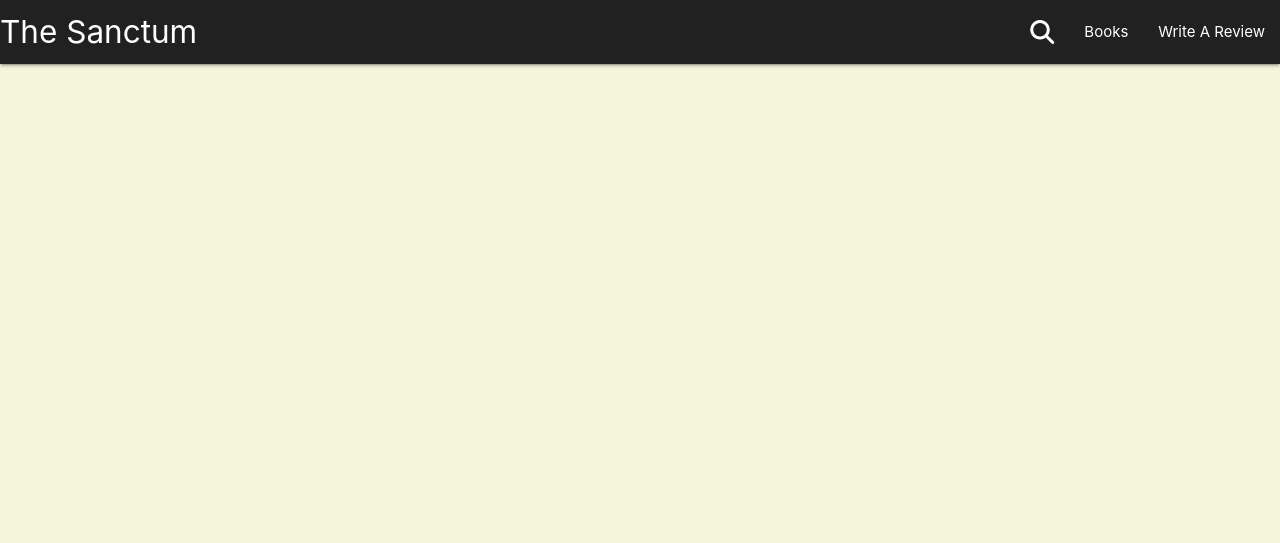
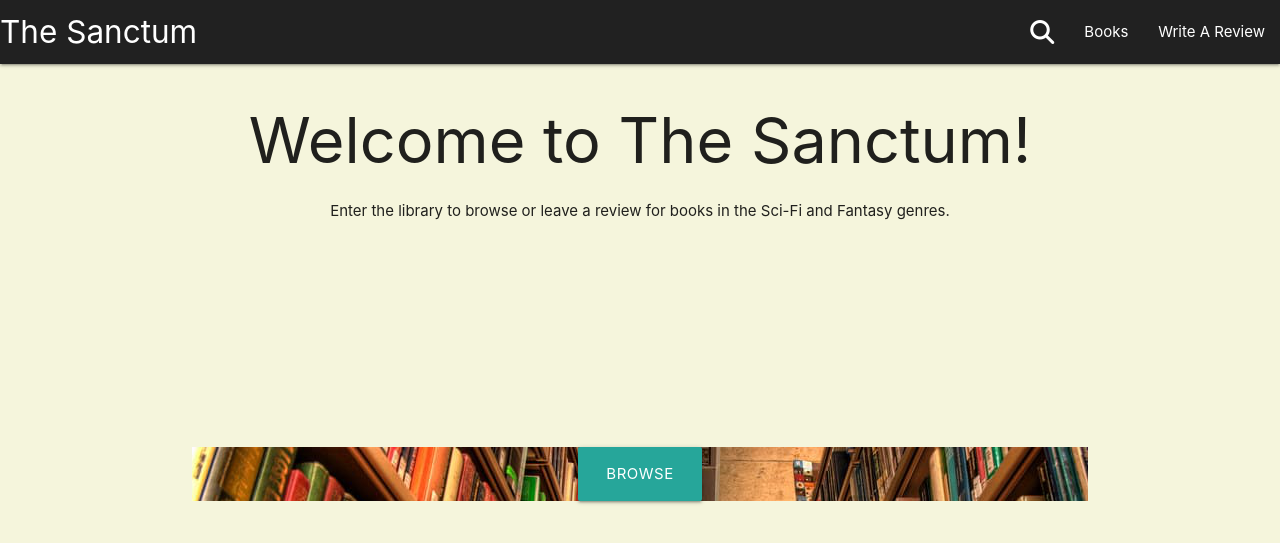
Before and after one commit to Charlie-Walsh/milestone-3, a Flask app: page / in a window 1280 px wide. Shown: the top 543 px of the page. Run offline with Flask 2, Linux system fonts and the light colour scheme; some libraries are stand-ins or nearby versions.

Commit message:
HTML: Home page added. Python: Models modified to have relatioships

```diff
--- a/sanctum/routes.py
+++ b/sanctum/routes.py
@@ -1,10 +1,11 @@
 from flask import render_template
 from sanctum import app, db
+from sanctum.models import Title, Author, Review
 
 
 @app.route("/")
 def home():
-    return render_template("base.html")
+    return render_template("home.html")
 
 
 @app.route("/search")
--- a/sanctum/static/css/style.css
+++ b/sanctum/static/css/style.css
@@ -1,5 +1,20 @@
 body {
     background-color: beige;
+}
+
+#home-heading {
+    text-align: center;
+}
+
+#intro {
+    text-align: center;
+    margin-top: 10px;
+}
+
+.enter {
+    text-align: center;
+    margin-top: 25%;
+    background-image: url('//sanctum/static/images/library.png');
 }
 
 #review-form {
--- a/sanctum/templates/base.html
+++ b/sanctum/templates/base.html
@@ -29,8 +29,8 @@
 
           <ul class="sidenav" id="mobile-demo">
                 <li><a href=""><i class="fa-solid fa-magnifying-glass"></i></a></li>
-                <li><a href="">Books</a></li>
-                <li><a href="">Write A Review</a></li>
+                <li><a href="{{ url_for('books') }}">Books</a></li>
+                <li><a href="{{ url_for('review') }}">Write A Review</a></li>
           </ul>
     </header>
 
--- /dev/null
+++ b/sanctum/templates/home.html
@@ -0,0 +1,16 @@
+{% extends 'base.html' %}
+{% block content %}
+
+<div class="row">
+    <div class="col6" id="home-heading">
+        <h1>Welcome to The Sanctum!</h1>
+    </div>
+    <div class="col6" id="intro">
+        <p>Enter the library to browse or leave a review for books in the Sci-Fi and Fantasy genres.</p>
+    </div>
+    <div class="col6 enter">
+        <a class="waves-effect waves-light btn-large" href="{{ url_for('books') }}">Browse</a>
+    </div>
+</div>
+
+{% endblock %}
```
Also changed, not shown: sanctum/models.py (+8 -5 lines), sanctum/templates/review.html (+8 -1 lines), sanctum/static/images/library.png (added), sanctum/urls.py (added).
